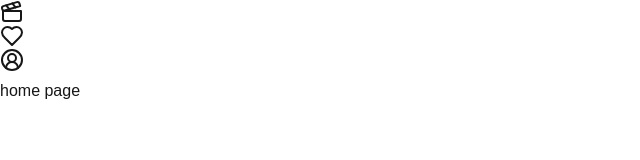
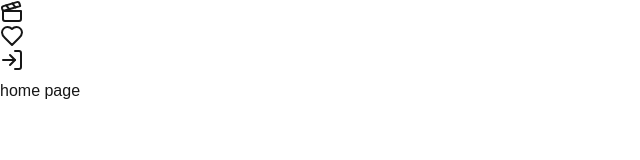
Before and after one commit to mksoofian/my_movies, a Next.js app: page / in a window 1280 px wide. Shown: the top 160 px of the page, without its empty margins (0-640 px from the left). Built offline with nearby package versions, Linux system fonts and the light colour scheme.

Commit message:
added Header to layout.tsx

```diff
--- a/src/app/layout.tsx
+++ b/src/app/layout.tsx
@@ -1,6 +1,7 @@
 import type { Metadata } from "next";
 import { Geist, Geist_Mono } from "next/font/google";
 import "./globals.css";
+import Header from "@/components/header";
 
 const geistSans = Geist({
   variable: "--font-geist-sans",
@@ -27,6 +28,7 @@ export default function RootLayout({
       <body
         className={`${geistSans.variable} ${geistMono.variable} antialiased max-w-5xl mx-auto`}
       >
+        <Header />
         {children}
       </body>
     </html>
--- a/src/app/page.tsx
+++ b/src/app/page.tsx
@@ -1,10 +1,7 @@
-import Header from "@/components/header";
-
 export default function Home() {
   return (
     <div>
       <main>
-        <Header />
         <p>home page</p>
       </main>
     </div>
--- a/src/components/header.tsx
+++ b/src/components/header.tsx
@@ -1,4 +1,4 @@
-import { CircleUserRound, Clapperboard, Heart } from "lucide-react";
+import { LogIn, Clapperboard, Heart } from "lucide-react";
 import Link from "next/link";
 
 function Header() {
@@ -18,13 +18,13 @@ function Header() {
           </li>
           <li>
             <button>
-              {/* if loggedin, display user icon, else display login icon */}
-              <CircleUserRound />
+              {/* if loggedin, display logout icon, else display login icon */}
+              <LogIn />
+              {/* LogOut */}
             </button>
           </li>
         </ul>
       </nav>
-      {/* <div>Put a search bar here?</div> */}
     </div>
   );
 }
```
